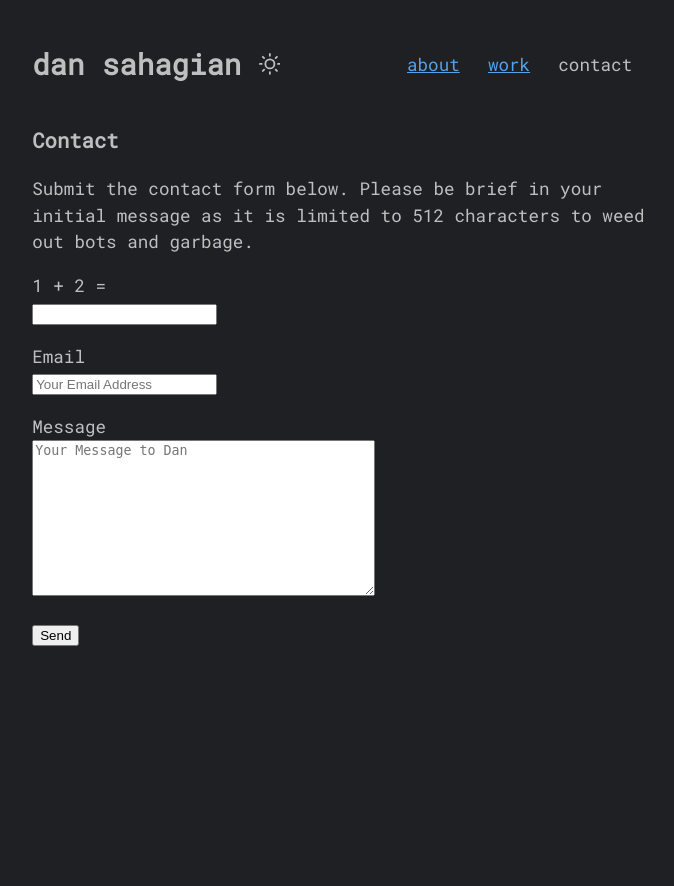
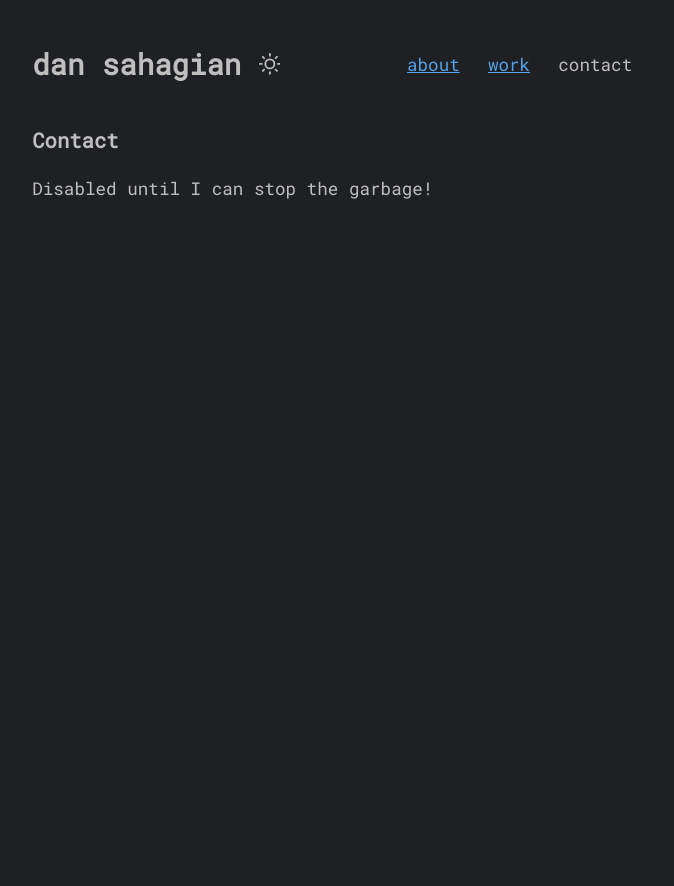
Before and after one commit to dansahagian/homepage, a Django app: page /contact in a window 1280 px wide. Shown: the top 886 px of the page, without its empty margins (299-973 px from the left). After the commit the page ends 199 px from the top, so only its background shows below. Run offline with Django 5.2, Linux system fonts and the light colour scheme.

Commit message:
disable contact form temporarily

```diff
--- a/homepage/templates/contact.html
+++ b/homepage/templates/contact.html
@@ -38,25 +38,24 @@
         <div class="section">
             <h3>Contact</h3>
             <p>
-                Submit the contact form below. Please be brief in your initial message as it is
-                limited to 512 characters to weed out bots and garbage.
+                Disabled until I can stop the garbage!
             </p>
-            <form action="{% url 'contact' %}" method="POST">
-                {% csrf_token %}
-                <p>
-                    <label for="{{ form.math_question.id_for_label }}">1 + 2 =</label><br>
-                    {{ form.math_question }}
-                </p>
-                <p>
-                    <label for="{{ form.email.id_for_label }}">Email</label><br>
-                    {{ form.email }}
-                </p>
-                <p>
-                    <label for="{{ form.message.id_for_label }}">Message</label><br>
-                    {{ form.message }}
-                </p>
-
-                <input type="submit" value="Send"/>
-            </form>
+{#            <form action="{% url 'contact' %}" method="POST">#}
+{#                {% csrf_token %}#}
+{#                <p>#}
+{#                    <label for="{{ form.math_question.id_for_label }}">1 + 2 =</label><br>#}
+{#                    {{ form.math_question }}#}
+{#                </p>#}
+{#                <p>#}
+{#                    <label for="{{ form.email.id_for_label }}">Email</label><br>#}
+{#                    {{ form.email }}#}
+{#                </p>#}
+{#                <p>#}
+{#                    <label for="{{ form.message.id_for_label }}">Message</label><br>#}
+{#                    {{ form.message }}#}
+{#                </p>#}
+{#                #}
+{#                <input type="submit" value="Send"/>#}
+{#            </form>#}
         </div>
     {% endblock %}
--- a/homepage/urls.py
+++ b/homepage/urls.py
@@ -95,21 +95,21 @@ def contact(request):
         context["form"] = ContactForm()
         return render(request, "contact.html", context=context)
 
-    if request.method == "POST":
-        form = ContactForm(request.POST)
-
-        if form.is_valid():
-            math_question = form.cleaned_data["math_question"]
-            email = form.cleaned_data["email"]
-            message = form.cleaned_data["message"]
-
-            if math_question == 3:
-                send_email(email, message)
-                return render(request, "contact_success.html")
-            else:
-                return render(request, "contact_failure.html")
-
-        return redirect(reverse("home"))
+    # if request.method == "POST":
+    #     form = ContactForm(request.POST)
+    #
+    #     if form.is_valid():
+    #         math_question = form.cleaned_data["math_question"]
+    #         email = form.cleaned_data["email"]
+    #         message = form.cleaned_data["message"]
+    #
+    #         if math_question == 3:
+    #             send_email(email, message)
+    #             return render(request, "contact_success.html")
+    #         else:
+    #             return render(request, "contact_failure.html")
+    #
+    #     return redirect(reverse("home"))
 
 
 @require_GET
```
